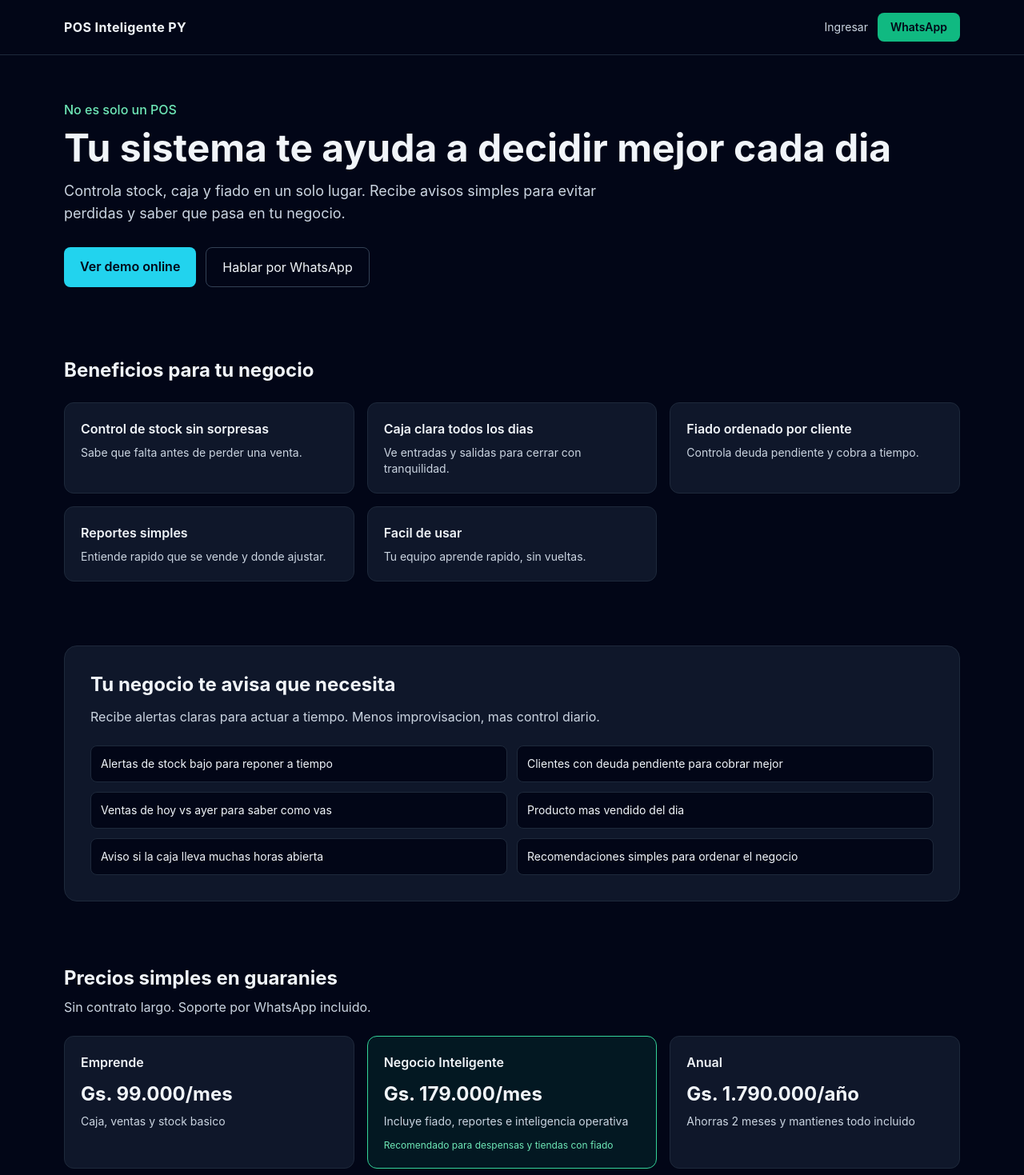
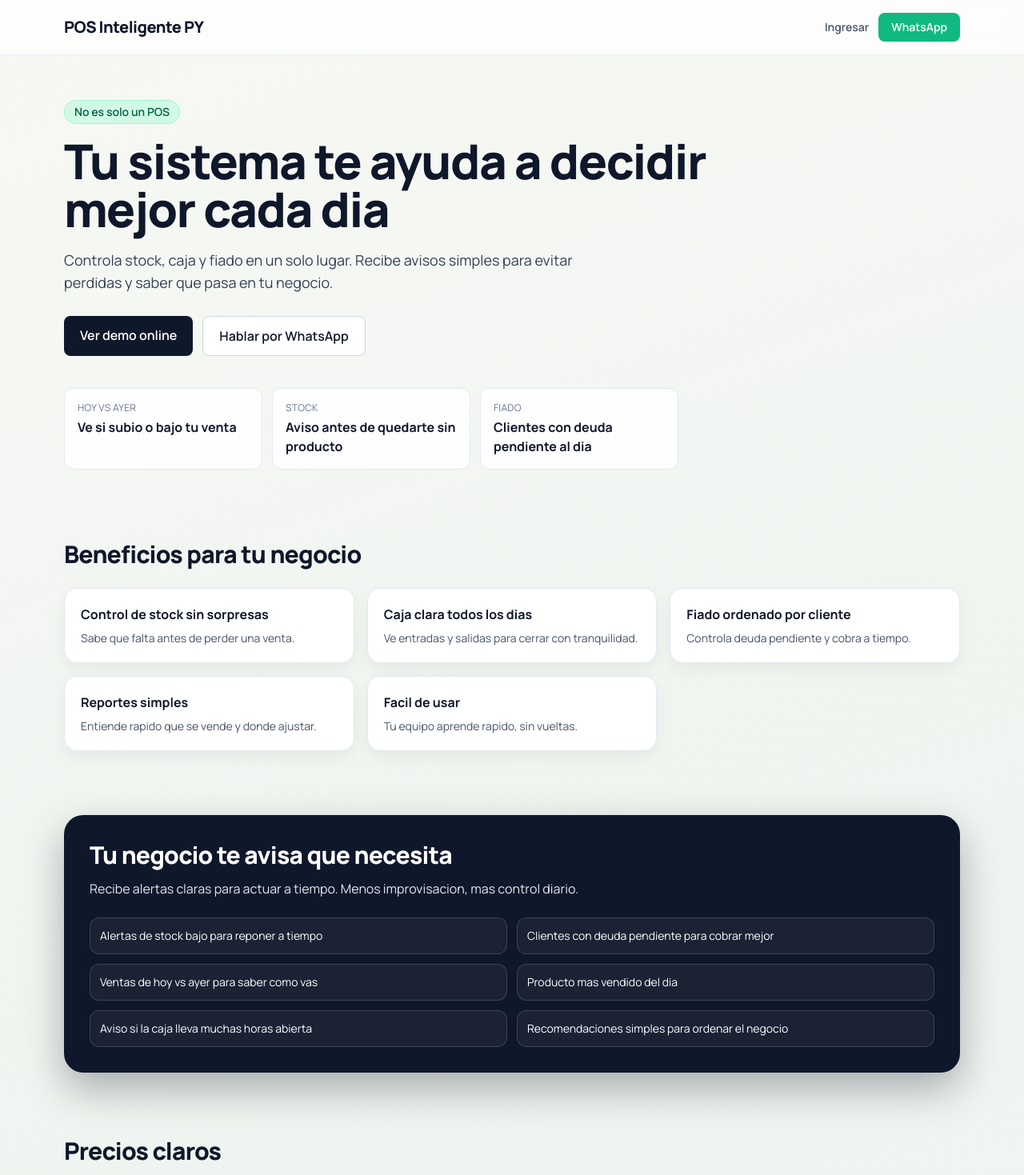
Before and after one commit to godoylucas534-lgtm/smart-pos-saas, a React (Vite) app in the folder apps/frontend/: page / in a window 1280 px wide. Shown: the top 1469 px of the page at 80% size. Built offline with nearby package versions, Linux system fonts and the light colour scheme; no server answers.

Commit message:
redesign comercial landing with updated PY pricing

```diff
--- a/apps/frontend/src/index.css
+++ b/apps/frontend/src/index.css
@@ -1,10 +1,12 @@
+@import url('https://fonts.googleapis.com/css2?family=Manrope:wght@400;500;600;700;800&display=swap');
+
 @tailwind base;
 @tailwind components;
 @tailwind utilities;
 
 @layer base {
   :root {
-    --font-ui: 'Inter', 'Segoe UI', sans-serif;
+    --font-ui: 'Manrope', 'Segoe UI', sans-serif;
     --radius-sm: 10px;
     --radius-md: 14px;
     --radius-lg: 18px;
--- a/apps/frontend/src/pages/LandingPage.tsx
+++ b/apps/frontend/src/pages/LandingPage.tsx
@@ -36,20 +36,15 @@ const smartAlerts = [
 
 const plans = [
   {
-    name: 'Emprende',
-    price: 'Gs. 99.000/mes',
-    detail: 'Caja, ventas y stock basico',
+    name: 'Basico',
+    price: 'Gs. 200.000 / mes',
+    detail: 'Caja, ventas, stock y fiado en orden',
   },
   {
-    name: 'Negocio Inteligente',
-    price: 'Gs. 179.000/mes',
-    detail: 'Incluye fiado, reportes e inteligencia operativa',
+    name: 'Pro',
+    price: 'Gs. 270.000 / mes',
+    detail: 'Todo Basico + inteligencia operativa y soporte prioritario',
     recommended: true,
-  },
-  {
-    name: 'Anual',
-    price: 'Gs. 1.790.000/año',
-    detail: 'Ahorras 2 meses y mantienes todo incluido',
   },
 ];
 
@@ -82,13 +77,13 @@ const faq = [
 
 export default function LandingPage() {
   return (
-    <div className="min-h-screen bg-slate-950 text-slate-100">
-      <header className="border-b border-slate-800">
+    <div className="min-h-screen text-slate-900 bg-[linear-gradient(160deg,#f7f8f4_0%,#eef4ef_45%,#f5f7fa_100%)]">
+      <header className="border-b border-slate-200/80 backdrop-blur supports-[backdrop-filter]:bg-white/70">
         <div className="mx-auto max-w-6xl px-4 py-4 flex items-center justify-between">
-          <p className="font-bold tracking-wide">POS Inteligente PY</p>
+          <p className="font-black tracking-tight text-xl">POS Inteligente PY</p>
           <div className="flex items-center gap-3">
-            <Link to="/login" className="text-sm text-slate-300 hover:text-white">Ingresar</Link>
-            <a href={whatsappUrl} target="_blank" rel="noreferrer" className="bg-emerald-500 hover:bg-emerald-400 text-slate-950 font-semibold px-4 py-2 rounded-lg text-sm">
+            <Link to="/login" className="text-sm text-slate-600 hover:text-slate-900 font-semibold">Ingresar</Link>
+            <a href={whatsappUrl} target="_blank" rel="noreferrer" className="bg-emerald-500 hover:bg-emerald-600 text-white font-semibold px-4 py-2 rounded-lg text-sm shadow-sm">
               WhatsApp
             </a>
           </div>
@@ -97,40 +92,54 @@ export default function LandingPage() {
 
       <main>
         <section className="mx-auto max-w-6xl px-4 pt-14 pb-12">
-          <p className="text-emerald-300 font-medium">No es solo un POS</p>
-          <h1 className="text-4xl md:text-5xl font-bold mt-3 leading-tight">
+          <p className="inline-flex items-center rounded-full bg-emerald-100 text-emerald-800 font-semibold px-3 py-1 text-sm border border-emerald-200">No es solo un POS</p>
+          <h1 className="text-4xl md:text-6xl font-black mt-4 leading-tight tracking-tight max-w-4xl">
             Tu sistema te ayuda a decidir mejor cada dia
           </h1>
-          <p className="text-slate-300 mt-4 max-w-2xl text-lg">
+          <p className="text-slate-700 mt-5 max-w-2xl text-lg">
             Controla stock, caja y fiado en un solo lugar. Recibe avisos simples para evitar perdidas y saber que pasa en tu negocio.
           </p>
           <div className="mt-7 flex flex-wrap gap-3">
-            <a href="#demo" className="bg-cyan-400 hover:bg-cyan-300 text-slate-950 font-semibold px-5 py-3 rounded-lg">Ver demo online</a>
-            <a href={whatsappUrl} target="_blank" rel="noreferrer" className="border border-slate-700 hover:border-slate-500 px-5 py-3 rounded-lg">Hablar por WhatsApp</a>
+            <a href="#demo" className="bg-slate-900 hover:bg-slate-700 text-white font-semibold px-5 py-3 rounded-lg">Ver demo online</a>
+            <a href={whatsappUrl} target="_blank" rel="noreferrer" className="border border-slate-300 bg-white hover:bg-slate-50 px-5 py-3 rounded-lg font-semibold">Hablar por WhatsApp</a>
+          </div>
+          <div className="mt-10 grid sm:grid-cols-3 gap-3 max-w-3xl">
+            <div className="rounded-xl border border-slate-200 bg-white/90 p-4">
+              <p className="text-xs uppercase tracking-wide text-slate-500">Hoy vs ayer</p>
+              <p className="font-bold mt-1">Ve si subio o bajo tu venta</p>
+            </div>
+            <div className="rounded-xl border border-slate-200 bg-white/90 p-4">
+              <p className="text-xs uppercase tracking-wide text-slate-500">Stock</p>
+              <p className="font-bold mt-1">Aviso antes de quedarte sin producto</p>
+            </div>
+            <div className="rounded-xl border border-slate-200 bg-white/90 p-4">
+              <p className="text-xs uppercase tracking-wide text-slate-500">Fiado</p>
+              <p className="font-bold mt-1">Clientes con deuda pendiente al dia</p>
+            </div>
           </div>
         </section>
 
         <section className="mx-auto max-w-6xl px-4 py-10">
-          <h2 className="text-2xl font-bold">Beneficios para tu negocio</h2>
+          <h2 className="text-3xl font-black tracking-tight">Beneficios para tu negocio</h2>
           <div className="mt-6 grid gap-4 md:grid-cols-2 lg:grid-cols-3">
             {benefits.map((item) => (
-              <article key={item.title} className="bg-slate-900 border border-slate-800 rounded-xl p-5">
-                <h3 className="font-semibold">{item.title}</h3>
-                <p className="text-sm text-slate-300 mt-2">{item.description}</p>
+              <article key={item.title} className="bg-white border border-slate-200 rounded-2xl p-5 shadow-[0_8px_20px_rgba(15,23,42,0.05)]">
+                <h3 className="font-bold">{item.title}</h3>
+                <p className="text-sm text-slate-600 mt-2">{item.description}</p>
               </article>
             ))}
           </div>
         </section>
 
         <section className="mx-auto max-w-6xl px-4 py-10">
-          <div className="bg-slate-900 border border-slate-800 rounded-2xl p-6 md:p-8">
-            <h2 className="text-2xl font-bold">Tu negocio te avisa que necesita</h2>
-            <p className="text-slate-300 mt-3 max-w-3xl">
+          <div className="bg-slate-900 text-white rounded-3xl p-6 md:p-8 shadow-[0_20px_50px_rgba(2,6,23,0.3)]">
+            <h2 className="text-3xl font-black tracking-tight">Tu negocio te avisa que necesita</h2>
+            <p className="text-slate-200 mt-3 max-w-3xl">
               Recibe alertas claras para actuar a tiempo. Menos improvisacion, mas control diario.
             </p>
             <div className="grid md:grid-cols-2 gap-3 mt-6">
               {smartAlerts.map((item) => (
-                <p key={item} className="bg-slate-950 border border-slate-800 rounded-lg p-3 text-sm">
+                <p key={item} className="bg-white/5 border border-white/15 rounded-xl p-3 text-sm">
                   {item}
                 </p>
               ))}
@@ -139,29 +148,29 @@ export default function LandingPage() {
         </section>
 
         <section className="mx-auto max-w-6xl px-4 py-10">
-          <h2 className="text-2xl font-bold">Precios simples en guaranies</h2>
-          <p className="text-slate-300 mt-2">Sin contrato largo. Soporte por WhatsApp incluido.</p>
-          <div className="grid gap-4 md:grid-cols-3 mt-6">
+          <h2 className="text-3xl font-black tracking-tight">Precios claros</h2>
+          <p className="text-slate-700 mt-2">Sin contrato largo. Soporte por WhatsApp incluido.</p>
+          <div className="grid gap-4 md:grid-cols-2 mt-6">
             {plans.map((plan) => (
-              <article key={plan.name} className={`rounded-xl p-5 border ${plan.recommended ? 'border-emerald-400 bg-emerald-500/10' : 'border-slate-800 bg-slate-900'}`}>
-                <h3 className="font-semibold">{plan.name}</h3>
-                <p className="text-2xl font-bold mt-3">{plan.price}</p>
-                <p className="text-sm text-slate-300 mt-2">{plan.detail}</p>
-                {plan.recommended ? <p className="text-xs text-emerald-300 mt-3">Recomendado para despensas y tiendas con fiado</p> : null}
+              <article key={plan.name} className={`rounded-2xl p-6 border ${plan.recommended ? 'border-emerald-500 bg-emerald-50' : 'border-slate-200 bg-white'}`}>
+                <h3 className="font-bold text-xl">{plan.name}</h3>
+                <p className="text-3xl font-black mt-3 tracking-tight">{plan.price}</p>
+                <p className="text-sm text-slate-700 mt-2">{plan.detail}</p>
+                {plan.recommended ? <p className="text-xs text-emerald-700 mt-3 font-semibold">Recomendado para despensas, ferreterias y tiendas con fiado</p> : null}
               </article>
             ))}
           </div>
         </section>
 
         <section id="demo" className="mx-auto max-w-6xl px-4 py-10">
-          <div className="bg-slate-900 border border-slate-800 rounded-2xl p-6 md:p-8">
-            <h2 className="text-2xl font-bold">Demo online en minutos</h2>
-            <p className="text-slate-300 mt-3">Mira como funciona y como te ayuda a controlar stock, fiado y caja sin complicaciones.</p>
+          <div className="bg-white border border-slate-200 rounded-3xl p-6 md:p-8 shadow-[0_8px_20px_rgba(15,23,42,0.06)]">
+            <h2 className="text-3xl font-black tracking-tight">Demo online en minutos</h2>
+            <p className="text-slate-700 mt-3">Mira como funciona y como te ayuda a controlar stock, fiado y caja sin complicaciones.</p>
             <div className="mt-6 flex flex-wrap gap-3">
-              <Link to="/login" className="bg-cyan-400 hover:bg-cyan-300 text-slate-950 font-semibold px-5 py-3 rounded-lg">
+              <Link to="/login" className="bg-slate-900 hover:bg-slate-700 text-white font-semibold px-5 py-3 rounded-lg">
                 Probar demo ahora
               </Link>
-              <a href={whatsappUrl} target="_blank" rel="noreferrer" className="border border-slate-700 hover:border-slate-500 px-5 py-3 rounded-lg">
+              <a href={whatsappUrl} target="_blank" rel="noreferrer" className="border border-slate-300 bg-white hover:bg-slate-50 px-5 py-3 rounded-lg font-semibold">
                 Agendar demo por WhatsApp
               </a>
             </div>
@@ -169,22 +178,22 @@ export default function LandingPage() {
         </section>
 
         <section className="mx-auto max-w-6xl px-4 py-10">
-          <h2 className="text-2xl font-bold">Preguntas frecuentes</h2>
+          <h2 className="text-3xl font-black tracking-tight">Preguntas frecuentes</h2>
           <div className="mt-6 space-y-3">
             {faq.map((item) => (
-              <article key={item.q} className="bg-slate-900 border border-slate-800 rounded-xl p-5">
-                <h3 className="font-semibold">{item.q}</h3>
-                <p className="text-sm text-slate-300 mt-2">{item.a}</p>
+              <article key={item.q} className="bg-white border border-slate-200 rounded-2xl p-5">
+                <h3 className="font-bold">{item.q}</h3>
+                <p className="text-sm text-slate-700 mt-2">{item.a}</p>
               </article>
             ))}
           </div>
         </section>
 
         <section className="mx-auto max-w-6xl px-4 pb-16 pt-8">
-          <div className="bg-cyan-400 text-slate-950 rounded-2xl p-6 md:p-8">
-            <h2 className="text-2xl font-bold">Sabe que pasa en tu negocio, sin adivinar</h2>
-            <p className="mt-2 font-medium">Escribinos y te mostramos como empezar rapido.</p>
-            <a href={whatsappUrl} target="_blank" rel="noreferrer" className="inline-block mt-5 bg-slate-950 text-white font-semibold px-5 py-3 rounded-lg">
+          <div className="bg-[linear-gradient(135deg,#0f172a_0%,#1f2937_60%,#111827_100%)] text-white rounded-3xl p-6 md:p-8">
+            <h2 className="text-3xl font-black tracking-tight">Sabe que pasa en tu negocio, sin adivinar</h2>
+            <p className="mt-2 text-slate-200 font-medium">Escribinos y te mostramos como empezar rapido.</p>
+            <a href={whatsappUrl} target="_blank" rel="noreferrer" className="inline-block mt-5 bg-emerald-500 hover:bg-emerald-600 text-white font-semibold px-5 py-3 rounded-lg">
               Empezar hoy por WhatsApp
             </a>
           </div>
```
